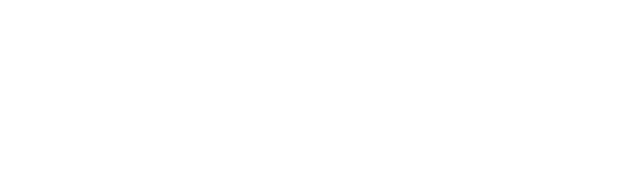
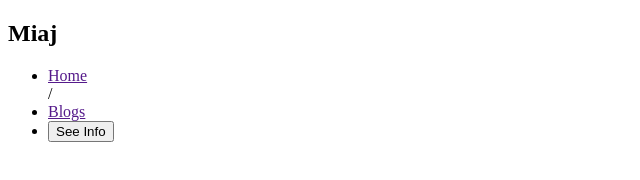
Before and after one commit to Akibul-Hasan/web-port-eight, a plain HTML site: page index.html in a window 1280 px wide. Shown: the whole page, without its empty margins (0-640 px from the left). Drawn offline with Linux system fonts and the light colour scheme.

Commit message:
css file adding

```diff
--- a/index.html
+++ b/index.html
@@ -5,9 +5,24 @@
     <meta charset="UTF-8">
     <meta name="viewport" content="width=device-width, initial-scale=1.0">
     <title>Web port eight</title>
+    <link rel="preconnect" href="https://fonts.googleapis.com">
+    <link rel="preconnect" href="https://fonts.gstatic.com" crossorigin>
+    <link href="https://fonts.googleapis.com/css2?family=Open+Sans:ital,wght@0,400;0,700;1,400;1,700&display=swap"
+        rel="stylesheet">
+    <link rel="stylesheet" href="style.css">
 </head>
 
 <body>
+    <header>
+        <nav>
+            <h2>Miaj</h2>
+            <ul>
+                <li><a href="">Home</a></li>/
+                <li><a href="">Blogs</a></li>
+                <li><button>See Info</button></li>
+            </ul>
+        </nav>
+    </header>
 
 </body>
 
```
Also changed, not shown: 1 other file.
